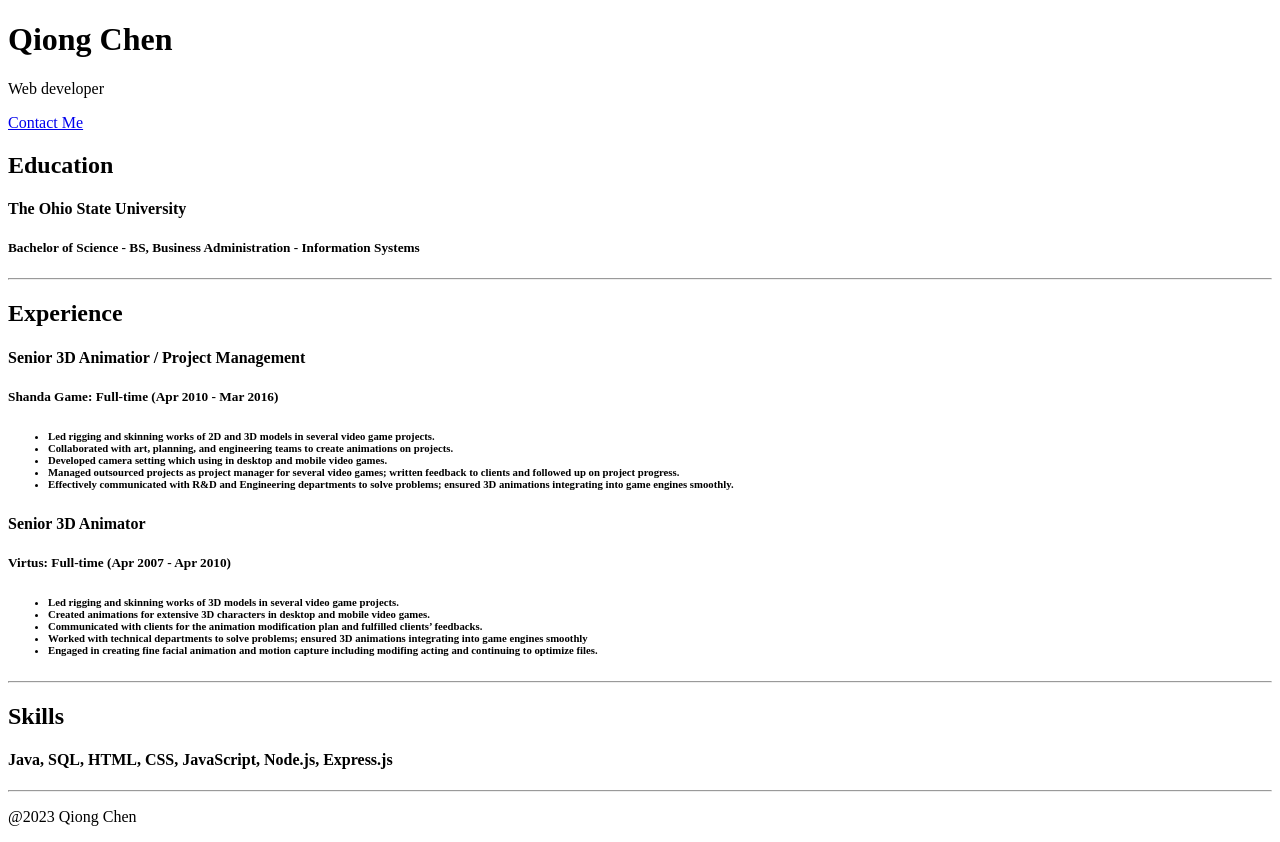
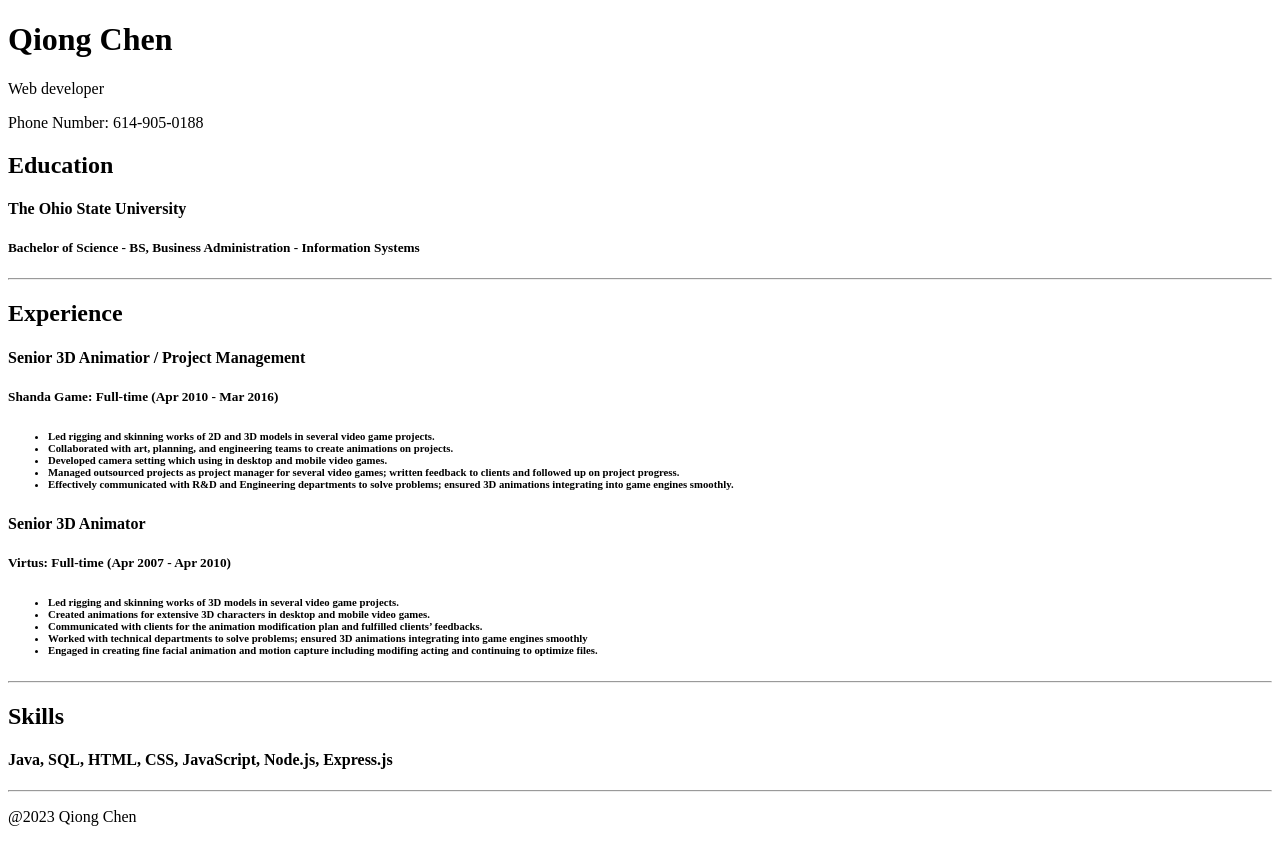
Before and after one commit to Qiong-Chen9854/FrontEndLearningProjects, a plain HTML site: page 4.4 Online Resume/index.html in a window 1280 px wide. Drawn offline with Linux system fonts and the light colour scheme.

Commit message:
Update index.html
remove anchor tag

```diff
--- a/4.4 Online Resume/index.html
+++ b/4.4 Online Resume/index.html
@@ -8,10 +8,7 @@
 
   <h1>Qiong Chen</h1>
   <p>Web developer</p>
-  <a href="./ContactMe.html" alt="Contact chen's information">Contact Me</a>
-
-
-
+  <p>Phone Number: 614-905-0188</p>
   <h2>Education</h2>
   <h4>The Ohio State University</h4>
   <h5>Bachelor of Science - BS, Business Administration - Information Systems</h5>
```
